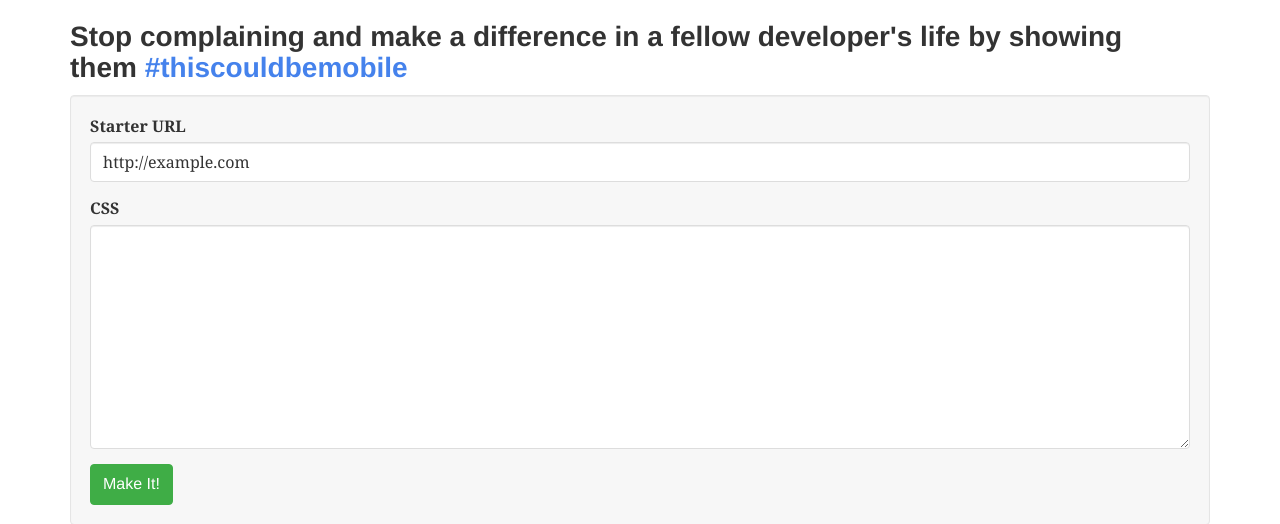
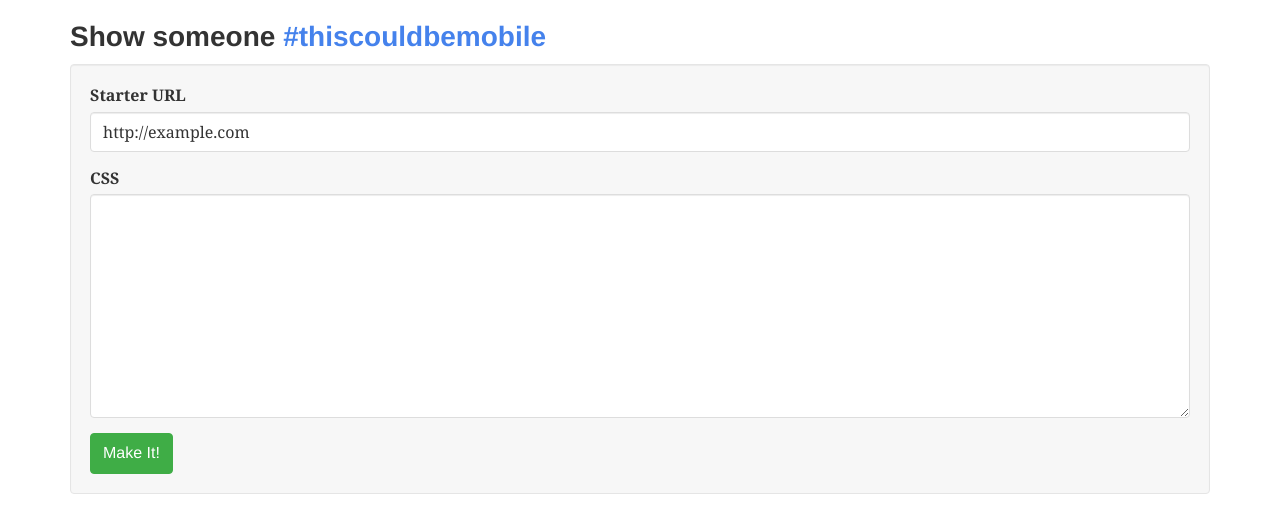
Before and after one commit to mapmeld/this-could-be-mobile, a Node project: template views/home.jade in a window 1280 px wide. Shown: the top 524 px of the page. Run offline with Node 20 templates, Linux system fonts and the light colour scheme; the template is opened without the code that fills it, so the values that code supplies are empty; some libraries are stand-ins or nearby versions; some web fonts are replaced.

Commit message:
better frontpage

```diff
--- a/views/home.jade
+++ b/views/home.jade
@@ -9,7 +9,7 @@ html
       .row
         .col-sm-12
           h3
-            span Stop complaining and make a difference in a fellow developer's life by showing them&nbsp;
+            span Show someone&nbsp;
             a(href="https://twitter.com/search?q=thiscouldbemobile", target="_blank") #thiscouldbemobile
           .well
             form(action="/want", method="POST")
```
